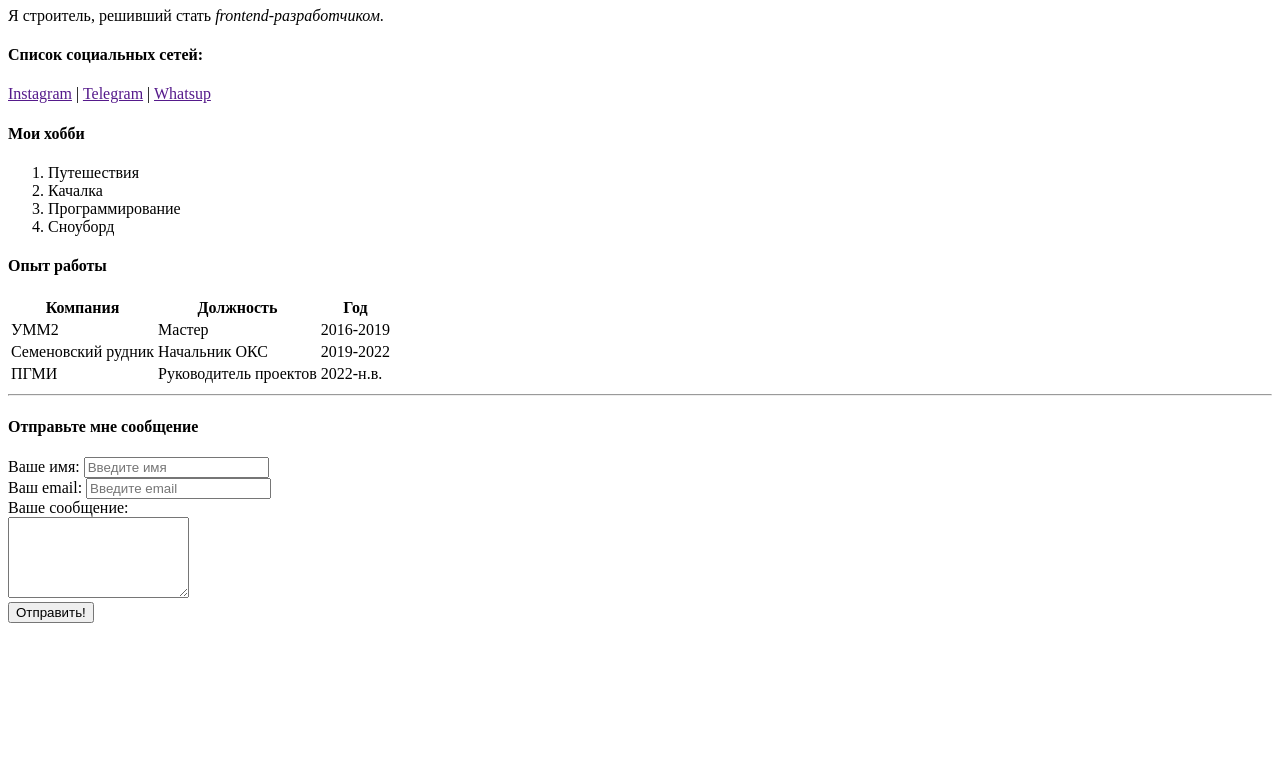
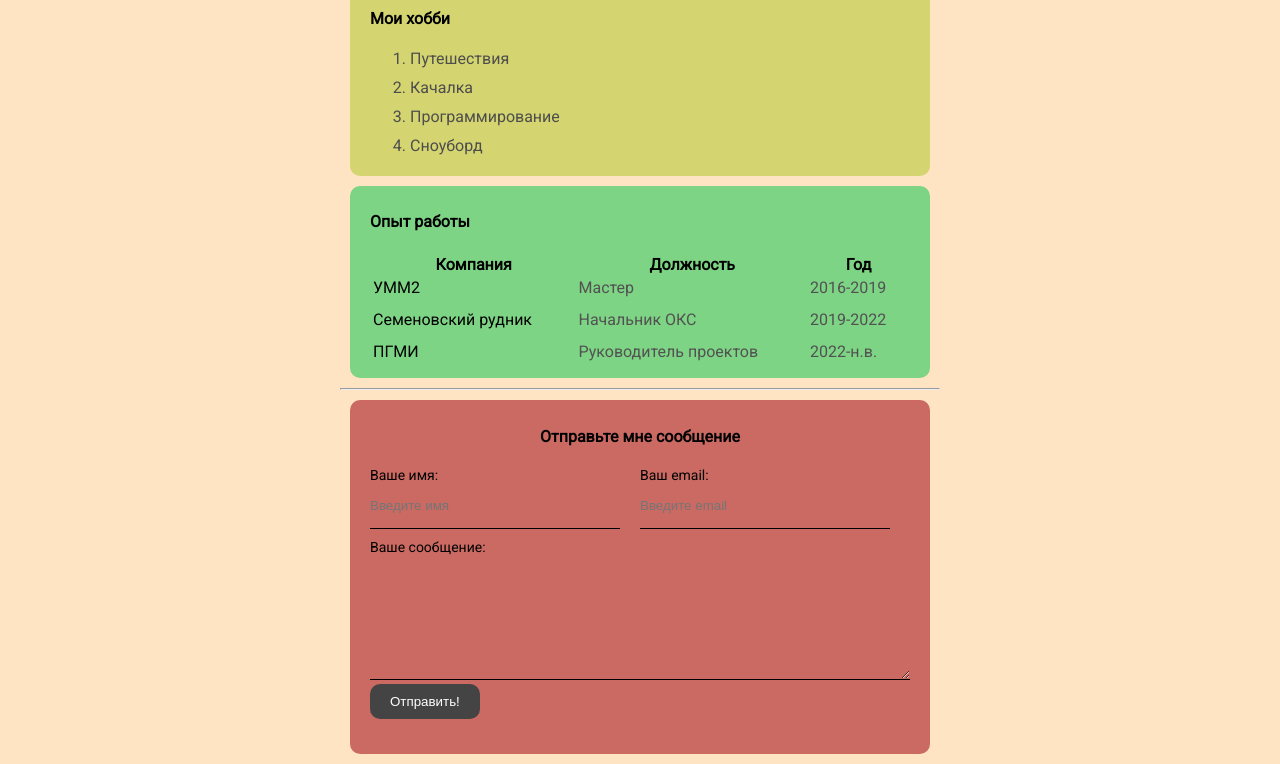
Before and after one commit to pugachsem/resume, a plain HTML site: page index.html in a window 1280 px wide. Shown: the part 235-999 px from the top of the page. Before the commit the page ends 866 px from the top, so only its background shows below. Drawn offline with Linux system fonts and the light colour scheme.

Commit message:
add styles

```diff
--- /dev/null
+++ b/index.css
@@ -0,0 +1,146 @@
+@import url('https://fonts.googleapis.com/css2?family=Roboto&display=swap');
+body {
+font-size: 16px;
+font-family: "Roboto", sans-serif;
+background-color:bisque;
+}
+.card {
+    margin:10px;
+    padding: 5px 20px;
+    background-color: white;
+    border-radius: 10px;
+}
+
+.bc-yellow {
+    background-color: rgb(212, 212, 112);
+}
+
+.bc-green {
+    background-color: rgb(126, 212, 133);
+}
+
+.bc-red {
+    background-color: rgb(202, 106, 99);
+}
+
+.container {
+    max-width: 600px;
+    margin: auto;
+}
+
+.avatar {
+    box-shadow: 4px 4px 14px rgba(0, 0, 0, 0.25);
+    border-radius: 10px;
+    width: 250px;
+}
+
+p {
+    font-style:  italic;
+    color: rgb(90, 90, 90);
+}
+
+.btn {
+    color: white;
+    padding: 10px 20px;
+    border-radius: 10px;
+    background-color: rgb(68, 68, 68);
+    border: none;
+    margin-bottom: 20px;
+}
+
+.btn:hover{
+    color: white;
+    background-color: rgb(99, 98, 98);
+}
+
+.btn:active{
+    box-shadow: 4px 4px 14px rgba(0, 0, 0, 0.25);;
+}
+
+.link {
+    text-decoration: none;
+    color: rgb(82, 82, 82);
+}
+
+.link:hover {
+    color: rgb(86, 87, 146);
+    text-decoration: underline;
+}
+
+table {
+    width: 100%;
+}
+
+.list li {
+    color:rgb(77, 77, 77);
+    margin-bottom: 10px;
+}
+
+table td {
+    padding-bottom: 10px;
+}
+
+table td:nth-child(2) {
+    color:  rgb(82, 82, 82);
+}
+
+table td:nth-child(3) {
+    color:  rgb(82, 82, 82);
+}
+
+.foot h4 {
+text-align: center;
+}
+
+.form {
+    margin-bottom: 10px;
+}
+
+.form label {
+    display: block;
+    font-size: 14px;
+}
+
+.form input, textarea {
+    width: 100%;
+    box-sizing: border-box;
+    border: none;
+    background-color: transparent;
+    border-bottom: 1px solid black;
+    outline: none;
+    padding: 15px 0;
+}
+
+.form-row .form {
+    margin-right: 20px;
+    width: 50%;
+}
+
+.form-row {
+    display: flex;
+}
+
+.head {
+    display: flex;
+}
+
+.info {
+    display: block;
+    margin-left: 40px;
+}
+
+@media (max-width: 650px) {
+    .container {
+        max-width: 400px;}
+    .head {
+        display: block;
+        text-align: center;
+    }
+    .form-row {
+        display: flex;
+        flex-direction: column;
+    }
+    .form-row .form {
+        width: 100%;
+    }
+}
--- a/index.html
+++ b/index.html
@@ -6,19 +6,30 @@
     <meta name="viewport" content="width=device-width, initial-scale=1.0" />
     <meta name="keywords" content="resume, frontend, html, css, psk" />
     <meta name="description" content="Резюме Пугач С.К." />
+    <link rel="stylesheet" href="index.css" />
     <title>PSK</title>
   </head>
-  <>
+  <body>
+<div class="container">
+    <div class="head">
+
+        <div class="ava">
         <img
         src="https://sun3-12.userapi.com/impf/c846020/v846020501/deebf/A9t-4mR90wI.jpg?size=2048x1536&quality=96&sign=b69dc242b640367c54bea1257371a269&type=album"
-      alt="автарка" style="width: 200px;"
+        alt="автарка" class="avatar"
         />
+        </div>
+
+        <div class="info">
             <h1>Пугач Семён</h1>
             <p>Я строитель, решивший стать <em>frontend-разработчиком</em>.</p>
             <h4>Список социальных сетей:</h4>
-    <a href=""target="_blank">Instagram</a><a> |</a>
-    <a href=""target="_blank">Telegram</a><a> |</a>
-    <a href=""target="_blank">Whatsup</a>
+            <a href=""target="_blank" class="link">Instagram</a><a> |</a>
+            <a href=""target="_blank" class="link">Telegram</a><a> |</a>
+            <a href=""target="_blank" class="link">Whatsup</a>
+        </div>
+    </div>
+    <div class="card bc-yellow list">
         <h4>Мои хобби</h4>
         <ol>
             <li>Путешествия</li>
@@ -26,6 +37,8 @@
             <li>Программирование</li>
             <li>Сноуборд</li>
         </ol>
+    </div>
+    <div class="card bc-green">
         <h4>Опыт работы</h4>
         <table>
             <thead>
@@ -53,24 +66,29 @@
                 </tr>
             </tbody>
         </table>
+    </div>
     <hr />
+    <div class="card bc-red foot" >
         <h4>Отправьте мне сообщение</h4>
-    <div>
+        <div class="form-row">
+        <div class="form">
             <label for="name">Ваше имя:</label>
             <input type="name" placeholder="Введите имя" id="name">
         </div>
 
-    <div>
+        <div class="form">
             <label for="email">Ваш email:</label>
             <input type="email" placeholder="Введите email" id="email">
         </div>
-    <div>
+        </div>
+        <div class="form">
             <label for="message">Ваше сообщение:</label>
             <br>
             <textarea id="message" cols="20" rows="5"></textarea>
+            <button type ="submit" class="btn">Отправить!</button>
         </div>
-    <button type ="submit">Отправить!</button>
-
+    </div>
+</div>
 
   </body>
 </html>
```
Lines whose indentation alone changed are shown as unchanged.
